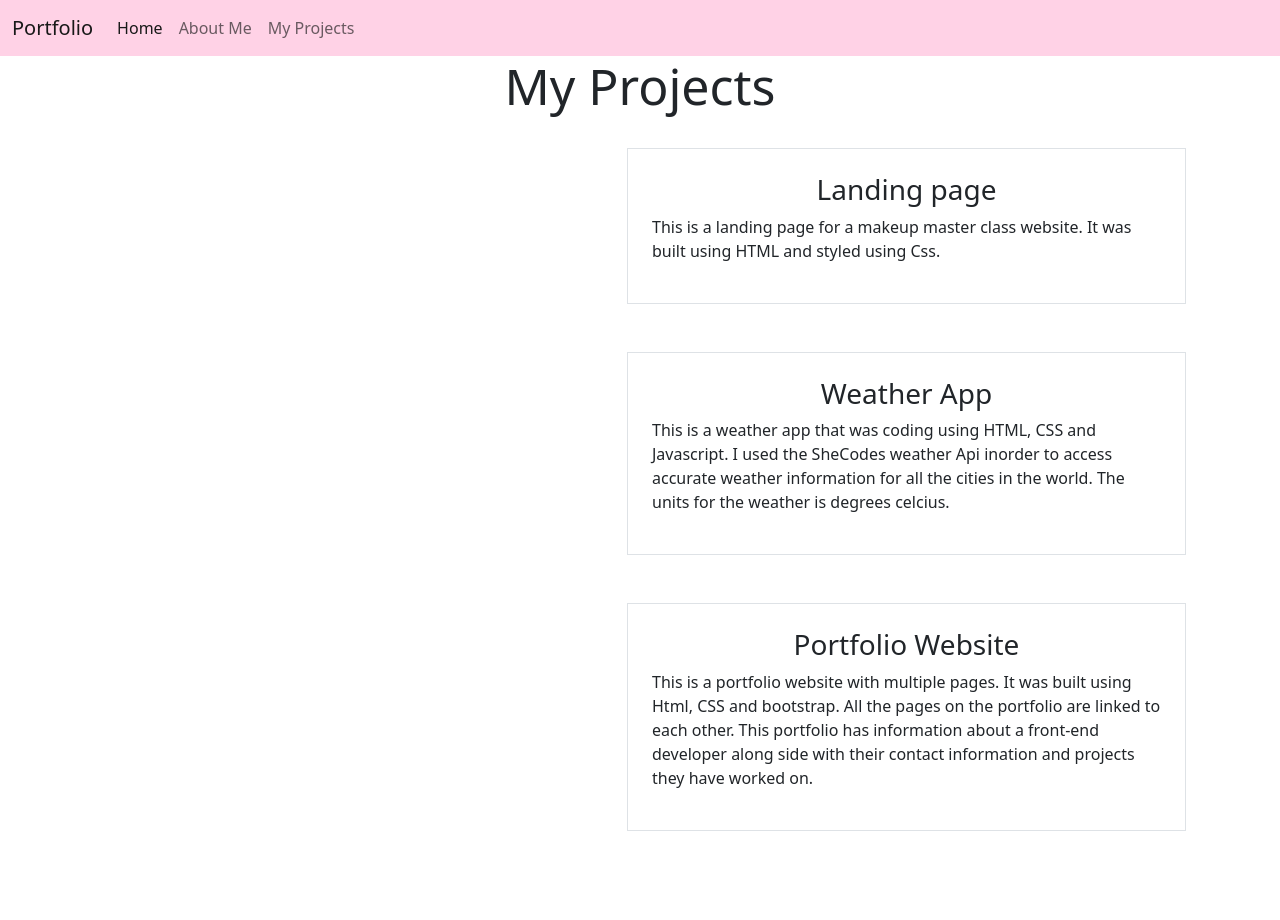
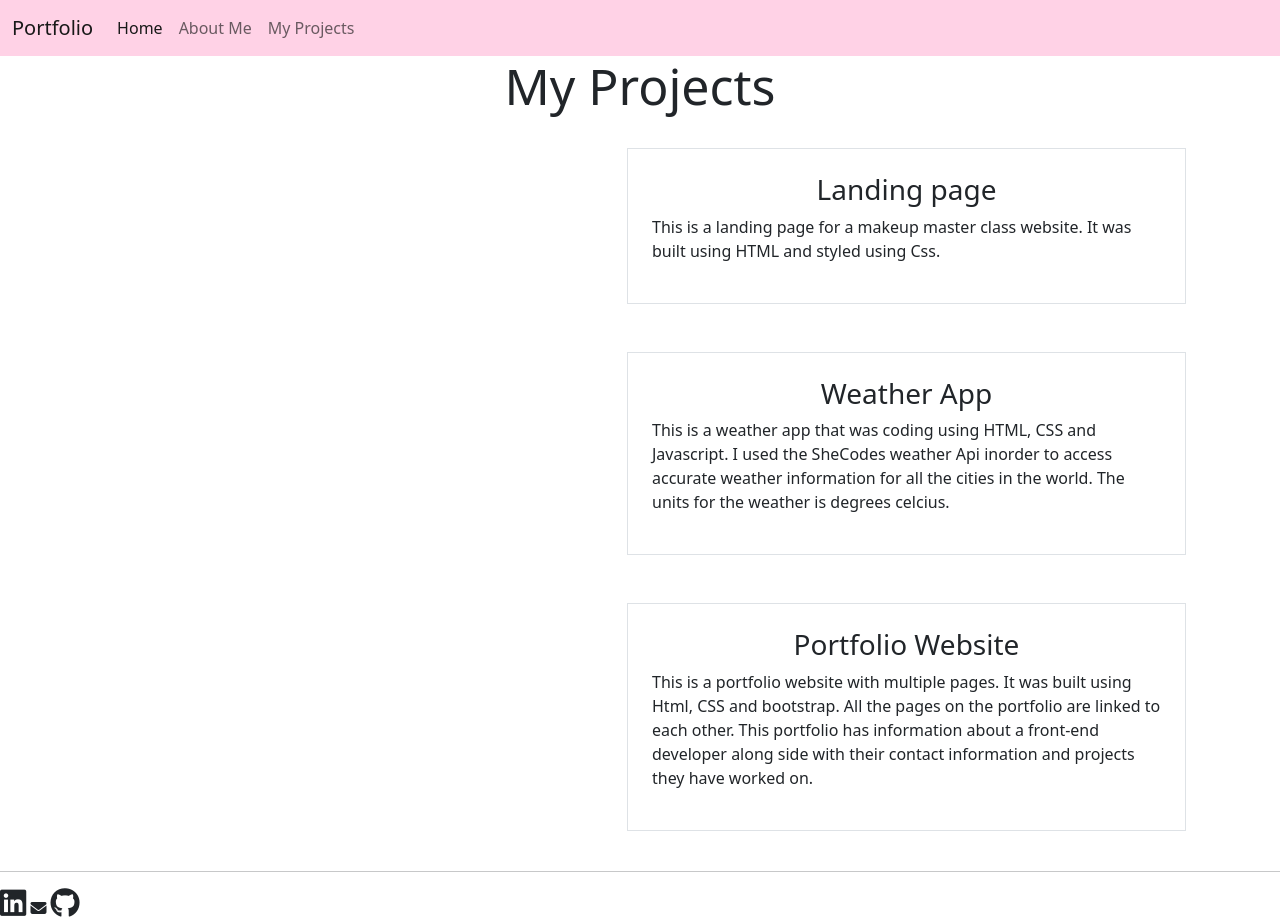
Before and after one commit to khayelihlemiles/my-portfolio, a plain HTML site: page projects.html in a window 1280 px wide. Before the commit the page ends 855 px from the top, so only its background shows below. Drawn offline with nearby package versions, Linux system fonts and the light colour scheme.

Commit message:
added a footer

```diff
--- a/projects.html
+++ b/projects.html
@@ -96,5 +96,13 @@
         </div>
       </div>
     </div>
+    <hr />
+    <footer>
+      <div class="icons">
+        <i class="fa-brands fa-linkedin"></i>
+        <i class="fa-solid fa-envelope"></i>
+        <i class="fa-brands fa-github"></i>
+      </div>
+    </footer>
   </body>
 </html>
```
